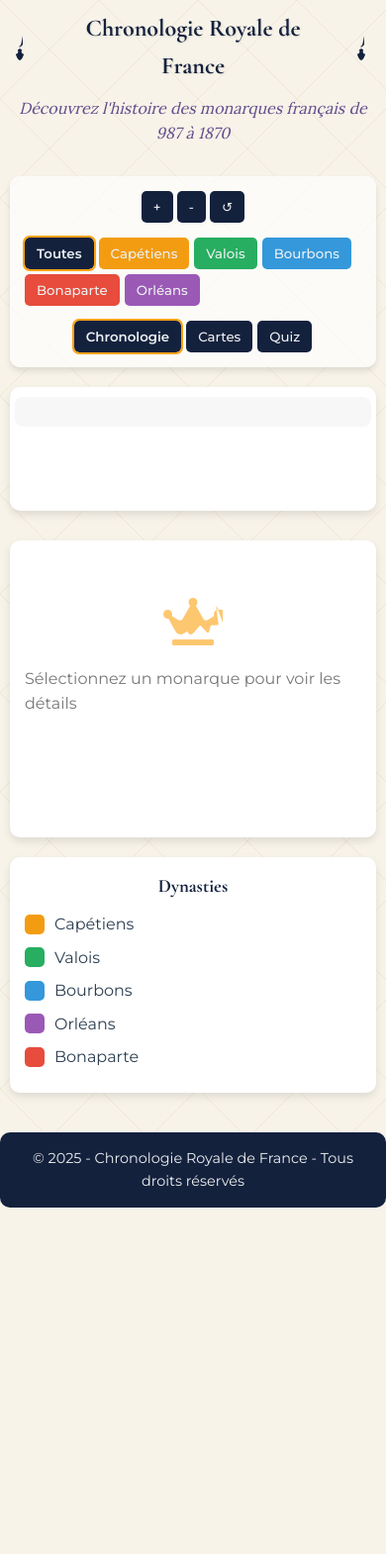
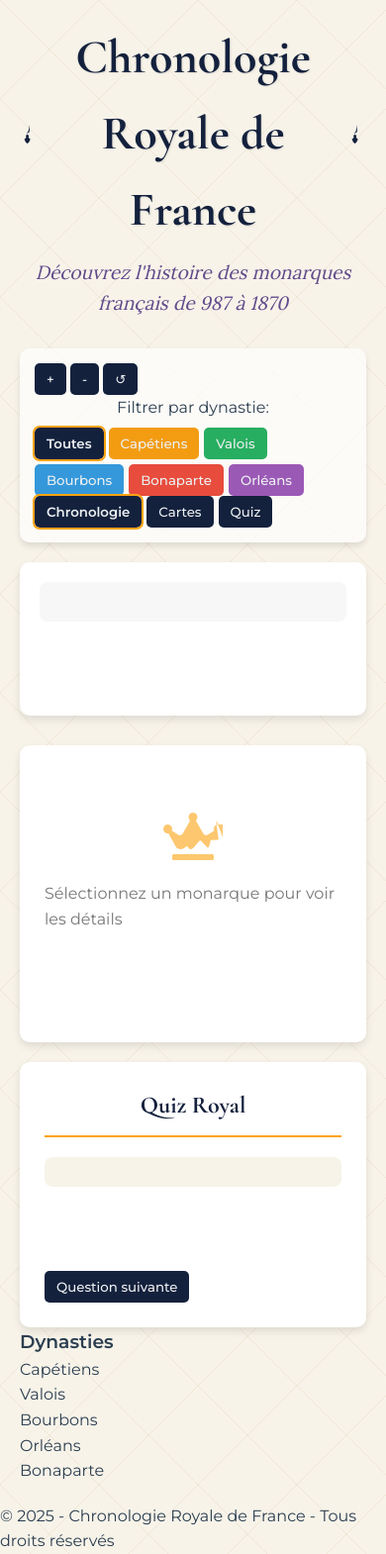
Before and after one commit to tioux31/rois_de_france, a website: page index.html in a window 390 px wide. Shown: the whole page at 99% size. Before the commit the page ends 1220 px from the top, so only its background shows below. Drawn offline with nearby package versions, Linux system fonts and the light colour scheme.

Commit message:
Update styles.css

```diff
--- a/styles.css
+++ b/styles.css
@@ -240,7 +240,7 @@ h1 {
     background-color: var(--dark-parchment);
     border-radius: 8px;
     padding: 15px;
-    width: calc((100% - 6 * 10px) / 6);
+    width: calc((100% - 50px) / 6);
     box-shadow: 0 3px 6px rgba(0, 0, 0, 0.16);
     cursor: pointer;
     transition: all 0.3s ease;
@@ -294,11 +294,10 @@ h1 {
     width: 80px;
     height: 80px;
     border-radius: 50%;
-    object-fit: cover;
+    background-color: #f5f5f5;
     margin-bottom: 10px;
     border: 3px solid var(--royal-gold);
     box-shadow: 0 2px 5px rgba(0,0,0,0.2);
-    background-color: #f5f5f5;
 }
 
 /* King details styles */
@@ -421,6 +420,8 @@ h1 {
     color: var(--royal-blue);
     text-align: center;
     margin-bottom: 20px;
+    border-bottom: 2px solid var(--royal-gold);
+    padding-bottom: 10px;
 }
 
 #quiz-question {
@@ -450,6 +451,7 @@ h1 {
 
 .quiz-option:hover {
     background-color: var(--light-parchment);
+    transform: translateY(-2px);
 }
 
 .quiz-option.correct {
@@ -462,7 +464,6 @@ h1 {
     border-color: #c0392b;
 }
 
-#quiz-result
 #quiz-result {
     padding: 15px;
     margin: 15px 0;
@@ -480,6 +481,7 @@ h1 {
     background-color: rgba(231, 76, 60, 0.2);
     color: #c0392b;
 }
+
 .quiz-results {
     text-align: center;
     padding: 20px;
@@ -495,165 +497,4 @@ h1 {
 
 .royal-btn {
     background-color: var(--royal-blue);
-    color: white;
-    border: none;
-    border-radius: 5px;
-    padding: 10px 15px;
-    margin: 10px;
-    cursor: pointer;
-    font-family: 'Montserrat', sans-serif;
-    transition: all 0.3s ease;
-}
-
-.royal-btn:hover {
-    background-color: var(--royal-gold);
-    transform: translateY(-2px);
-}
-
-.hidden {
-    display: none !important;
-}
-/* Dynasty legend styles */
-.dynasty-legend {
-    background-color: white;
-    border-radius: 10px;
-    padding: 15px;
-    box-shadow: 0 4px 8px rgba(0,0,0,0.1);
-    margin-top: 20px;
-}
-
-.dynasty-legend h3 {
-    font-family: 'Cormorant Garamond', serif;
-    text-align: center;
-    margin-bottom: 10px;
-    color: var(--royal-blue);
-}
-
-.legend-item {
-    display: flex;
-    align-items: center;
-    margin: 8px 0;
-}
-
-.legend-color {
-    width: 20px;
-    height: 20px;
-    border-radius: 5px;
-    margin-right: 10px;
-}
-
-.legend-color.capet { background-color: var(--capet-color); }
-.legend-color.valois { background-color: var(--valois-color); }
-.legend-color.bourbon { background-color: var(--bourbon-color); }
-.legend-color.orleans { background-color: var(--orleans-color); }
-.legend-color.bonaparte { background-color: var(--bonaparte-color); }
-
-/* Utility classes */
-.hidden {
-    display: none;
-}
-
-/* Card view mode */
-#timeline.card-view-mode {
-    display: grid;
-    grid-template-columns: repeat(auto-fill, minmax(200px, 1fr));
-    gap: 20px;
-}
-
-#timeline.card-view-mode .king-card {
-    width: 100%;
-    padding: 20px;
-}
-
-#timeline.card-view-mode .king-portrait {
-    width: 120px;
-    height: 120px;
-}
-
-/* Footer styles */
-footer {
-    background-color: var(--royal-blue);
-    color: var(--text-light);
-    text-align: center;
-    padding: 15px;
-    margin-top: 30px;
-    font-size: 0.9rem;
-    border-radius: 10px;
-}
-
-/* Responsive styles */
-@media screen and (max-width: 1024px) {
-    .king-card {
-        width: calc((100% - 4 * 10px) / 4);
-    }
-}
-
-@media screen and (max-width: 768px) {
-    .main-container {
-        padding: 10px;
-    }
-
-    h1 {
-        font-size: 2rem;
-    }
-
-    .subtitle {
-        font-size: 1rem;
-    }
-
-    .controls-container {
-        flex-direction: column;
-        gap: 15px;
-    }
-
-    .timeline-container {
-        padding: 15px 10px;
-    }
-
-    .king-card {
-        width: calc((100% - 2 * 10px) / 3);
-    }
-
-    .king-details {
-        padding: 15px;
-    }
-
-    .king-info {
-        grid-template-columns: 1fr;
-    }
-
-    #timeline.card-view-mode {
-        grid-template-columns: repeat(auto-fill, minmax(150px, 1fr));
-    }
-}
-
-@media screen and (max-width: 480px) {
-    h1 {
-        font-size: 1.5rem;
-    }
-
-    .fleur-de-lys {
-        width: 25px;
-        height: 25px;
-    }
-
-    .king-card {
-        width: calc((100% - 10px) / 2);
-    }
-
-    .dynasty-filter span {
-        display: none;
-    }
-
-    .timeline-container {
-        padding: 10px 5px;
-    }
-
-    #timeline-markers {
-        height: 30px;
-    }
-
-    .timeline-marker {
-        font-size: 10px;
-    }
-}
+    color:
```
